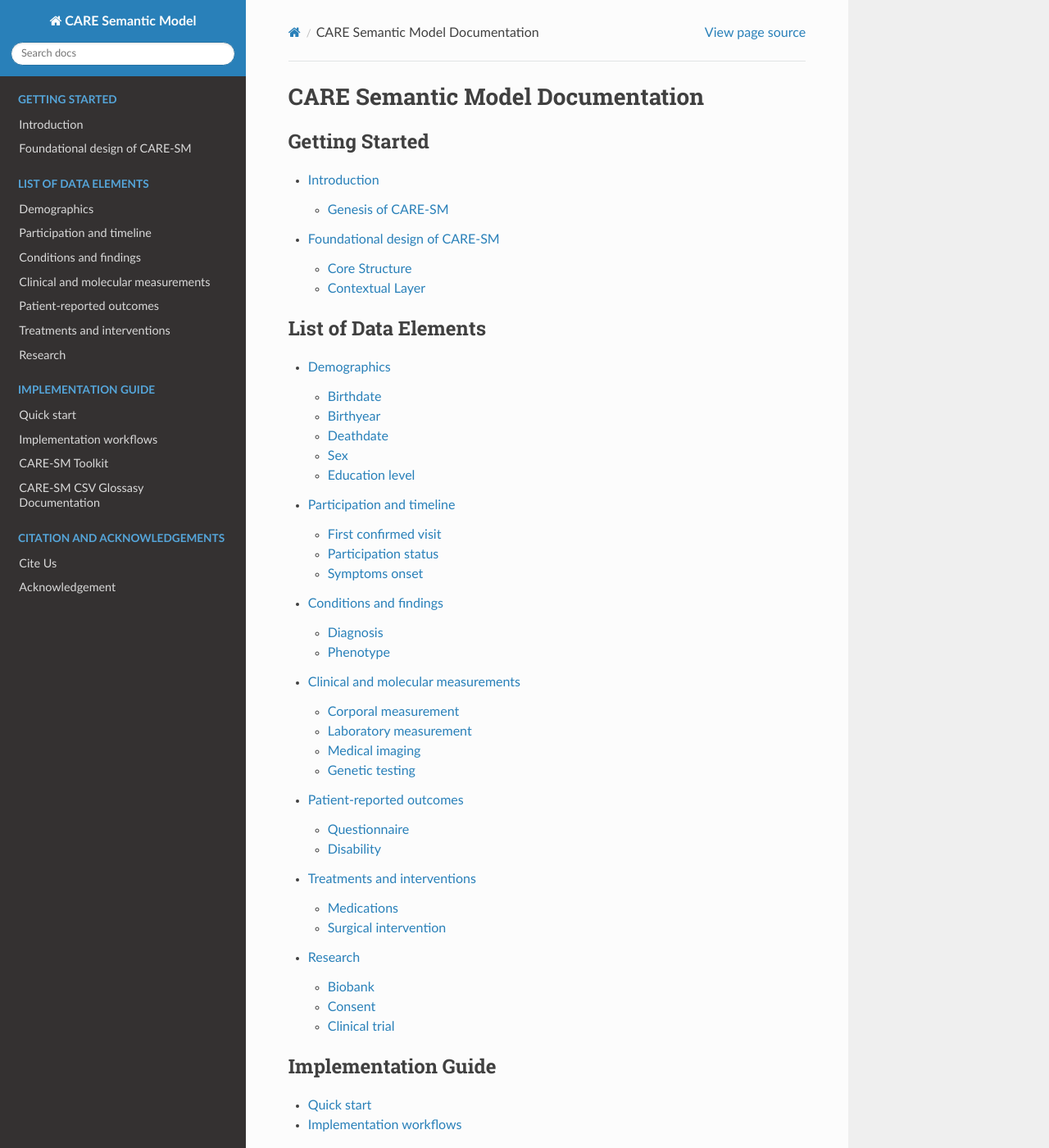
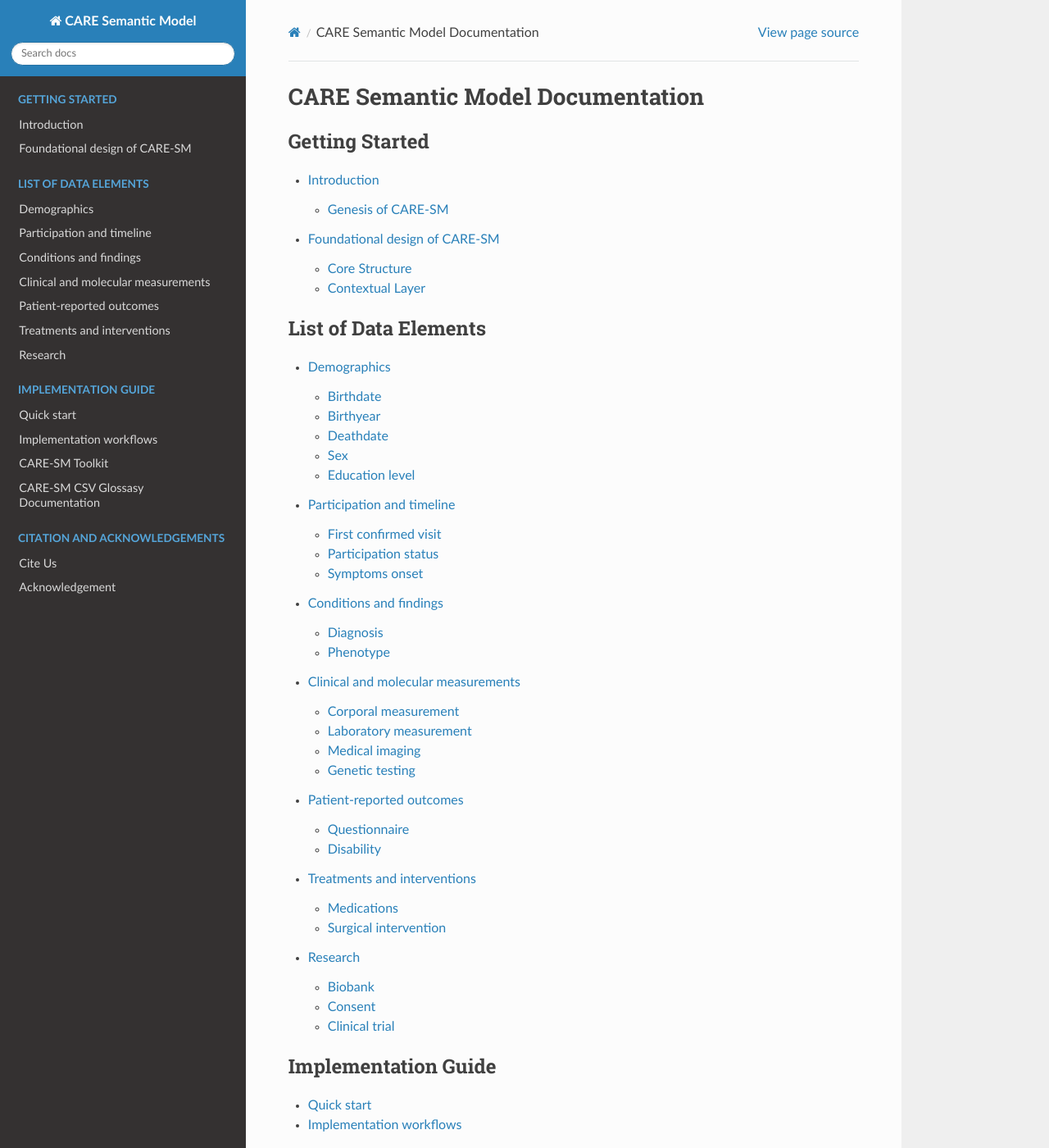
Before and after one commit to CARE-SM/CARE-SM-docs, a Sphinx documentation site: the page built from docs/index.md, in a window 1280 px wide and 1400 px high. Shown: the whole window at 82% size. Built offline with Sphinx 7.4.7 and the Read the Docs theme 3.1.0, drawn with Linux system fonts in a browser that asks for light colours.

Commit message:
css adjustments 3

```diff
--- a/docs/_static/custom.css
+++ b/docs/_static/custom.css
@@ -1,6 +1,3 @@
-/* Force full-width layout */
-
 .wy-nav-content {
-    max-width: 75% !important;
     margin: 0;
 }
```
